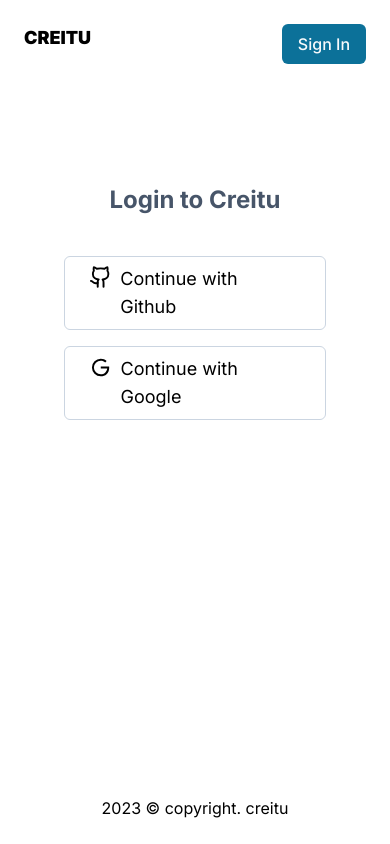
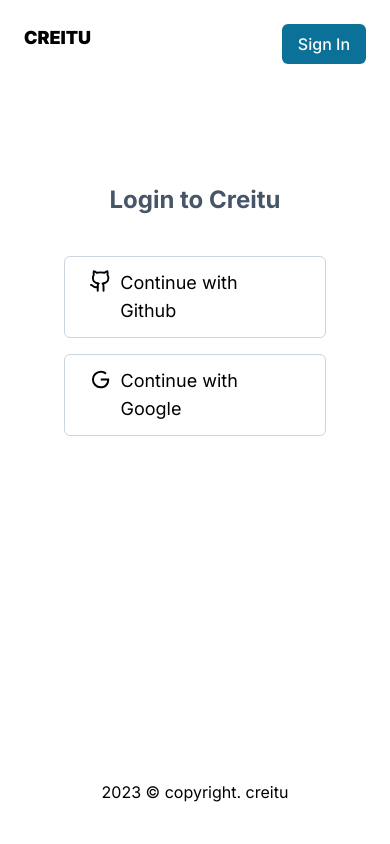
Before and after one commit to novalabsug/creitu-frontend, a Next.js app: page /signin in a window 390 px wide. Built offline with nearby package versions, Linux system fonts and the light colour scheme.

Commit message:
fixing responsiveness

```diff
--- a/app/signin/page.jsx
+++ b/app/signin/page.jsx
@@ -14,12 +14,12 @@
               </h3>
 
               <div className="py-8 px-12 flex justify-center items-center flex-col">
-                <div className="py-2 px-6 border-[1.8px] border-slate-300 rounded-md flex my-2 cursor-pointer justify-center w-fit">
+                <div className="lg:py-2 py-3 px-6 border-[1.8px] border-slate-300 rounded-md flex my-2 cursor-pointer justify-center w-fit">
                   <GithubIcon />
 
                   <p className="text-lg mx-2">Continue with Github</p>
                 </div>
-                <div className="py-2 px-6 border-[1.8px] border-slate-300 rounded-md flex my-2 cursor-pointer justify-center w-fit">
+                <div className="lg:py-2 py-3 px-6 border-[1.8px] border-slate-300 rounded-md flex my-2 cursor-pointer justify-center w-fit">
                   <RiGoogleLine size={25} />
 
                   <p className="text-lg mx-2">Continue with Google</p>
@@ -31,7 +31,7 @@
       </div>
 
       {/* //spacer */}
-      <div className="lg:py-8 py-28"></div>
+      <div className="lg:py-8 py-24"></div>
     </main>
   );
 };
```
